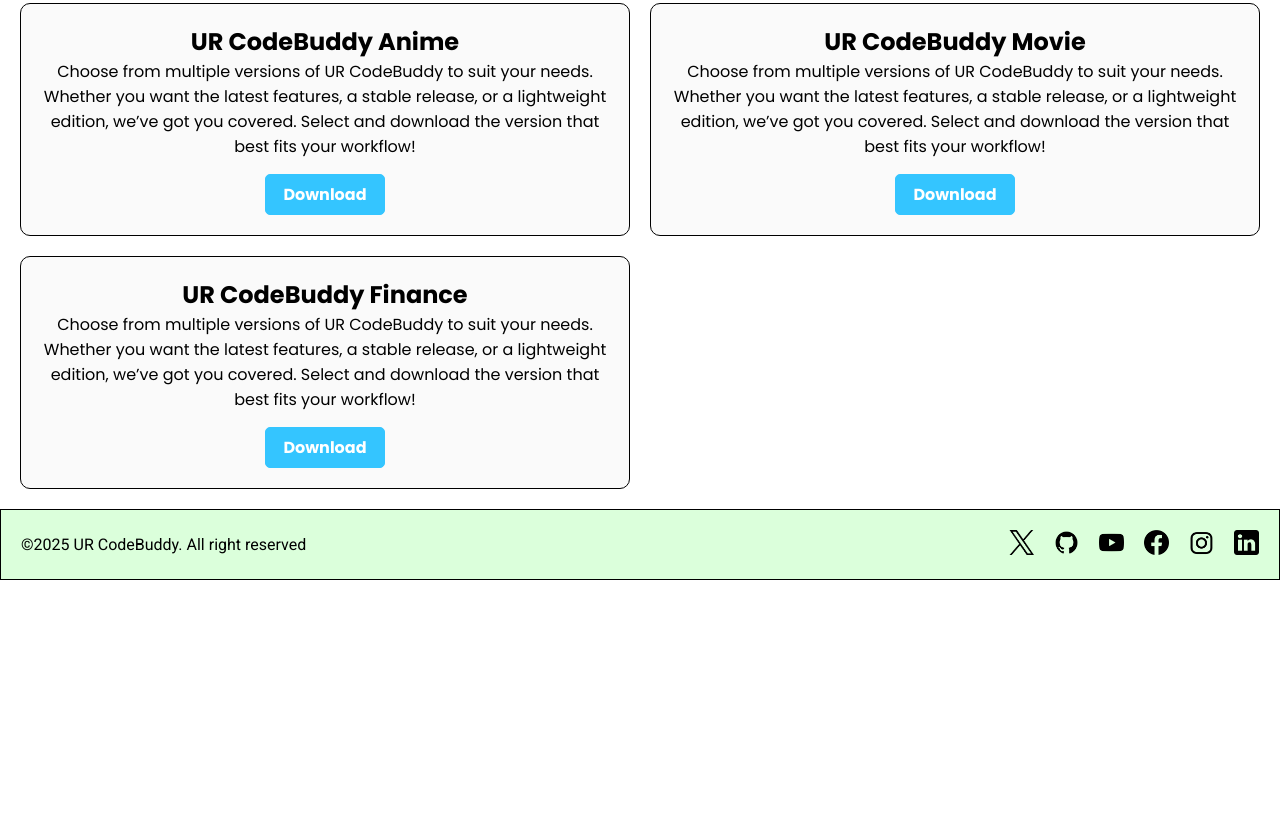
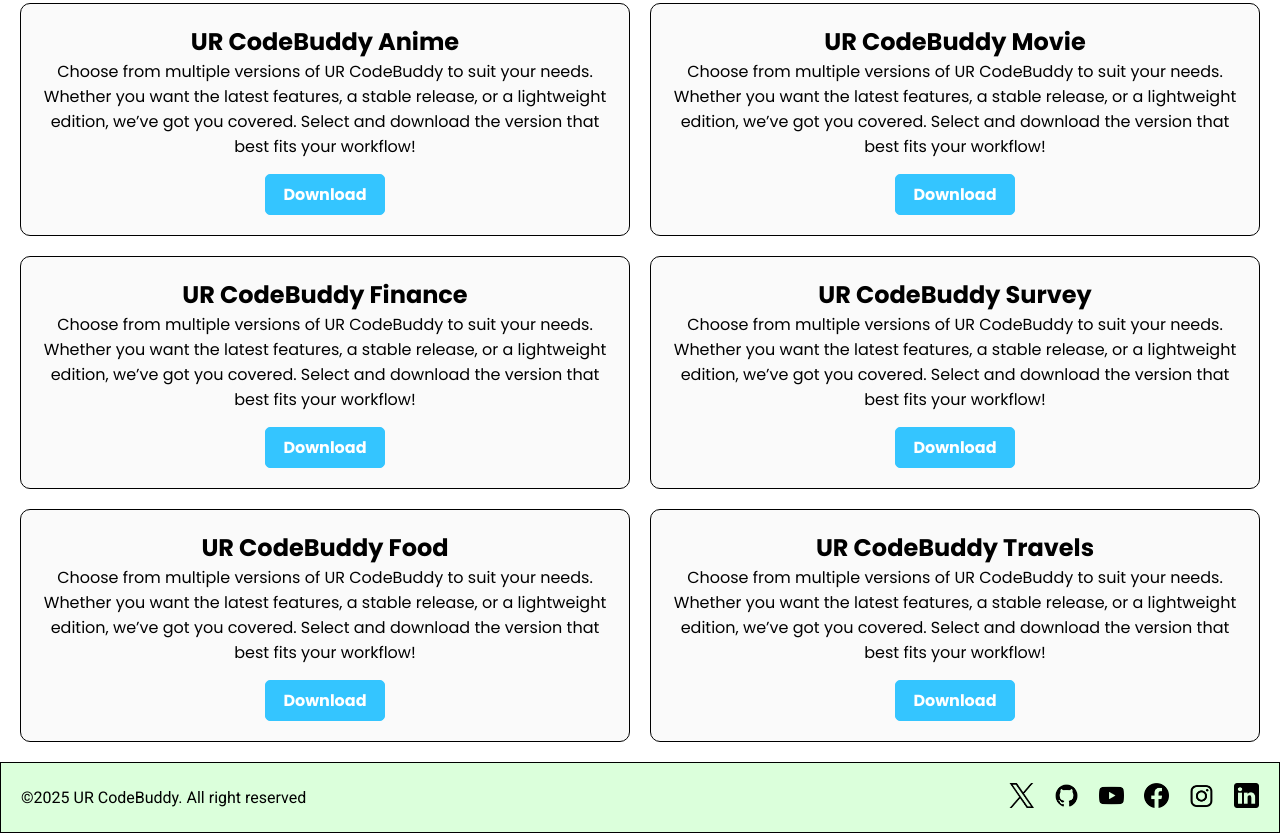
Before and after one commit to URKareem/UR-CodeBuddy-App, a plain HTML site: page product.html in a window 1280 px wide. Shown: the part 915-1748 px from the top of the page. Before the commit the page ends 1495 px from the top, so only its background shows below. Drawn offline with Linux system fonts and the light colour scheme.

Commit message:
Update product.html

```diff
--- a/product.html
+++ b/product.html
@@ -138,6 +138,36 @@
             </p>
             <button>Download</button>
           </div>
+          <div class="box">
+            <h2>UR CodeBuddy Survey </h2>
+            <p>
+              Choose from multiple versions of UR CodeBuddy to suit your needs.
+              Whether you want the latest features, a stable release, or a
+              lightweight edition, we’ve got you covered. Select and download
+              the version that best fits your workflow!
+            </p>
+            <button>Download</button>
+          </div>
+          <div class="box">
+            <h2>UR CodeBuddy Food</h2>
+            <p>
+              Choose from multiple versions of UR CodeBuddy to suit your needs.
+              Whether you want the latest features, a stable release, or a
+              lightweight edition, we’ve got you covered. Select and download
+              the version that best fits your workflow!
+            </p>
+            <button>Download</button>
+          </div>
+          <div class="box">
+            <h2>UR CodeBuddy Travels</h2>
+            <p>
+              Choose from multiple versions of UR CodeBuddy to suit your needs.
+              Whether you want the latest features, a stable release, or a
+              lightweight edition, we’ve got you covered. Select and download
+              the version that best fits your workflow!
+            </p>
+            <button>Download</button>
+          </div>
         </div>
       </main>
     </section>
```
